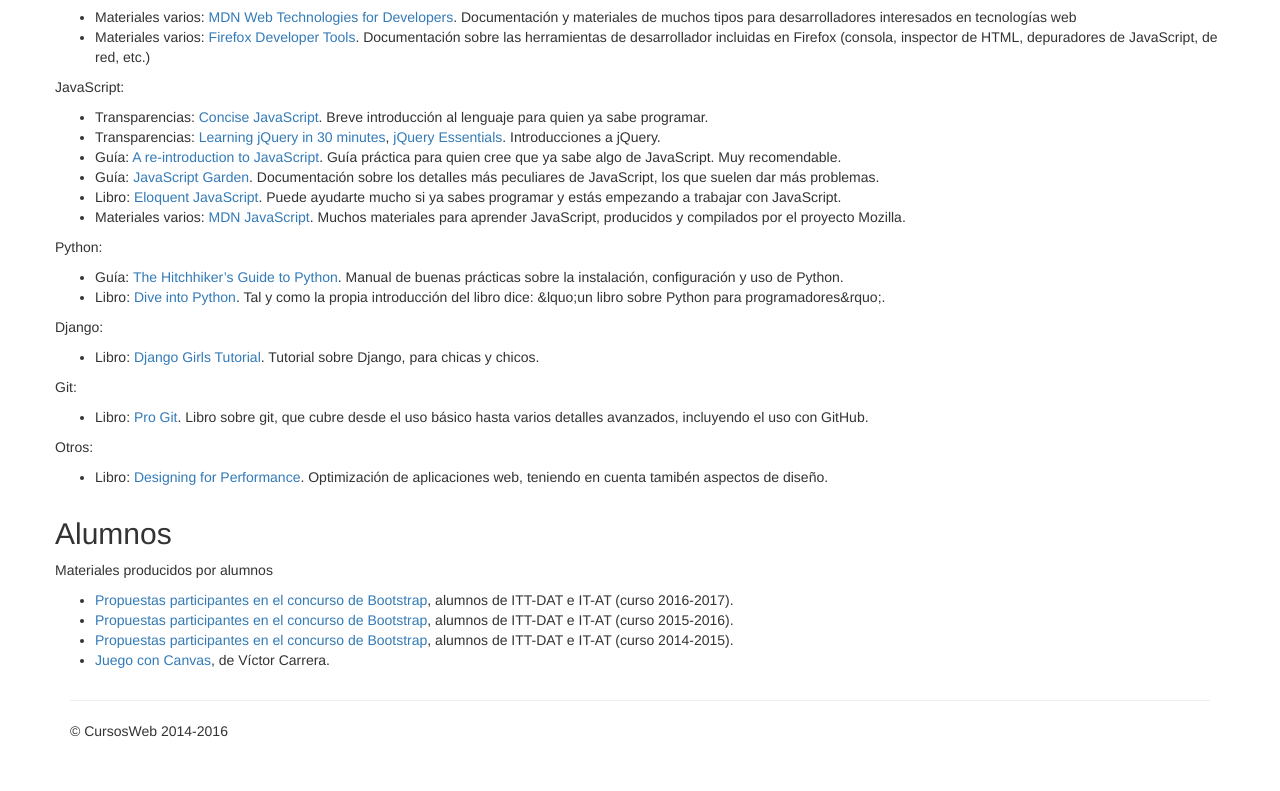
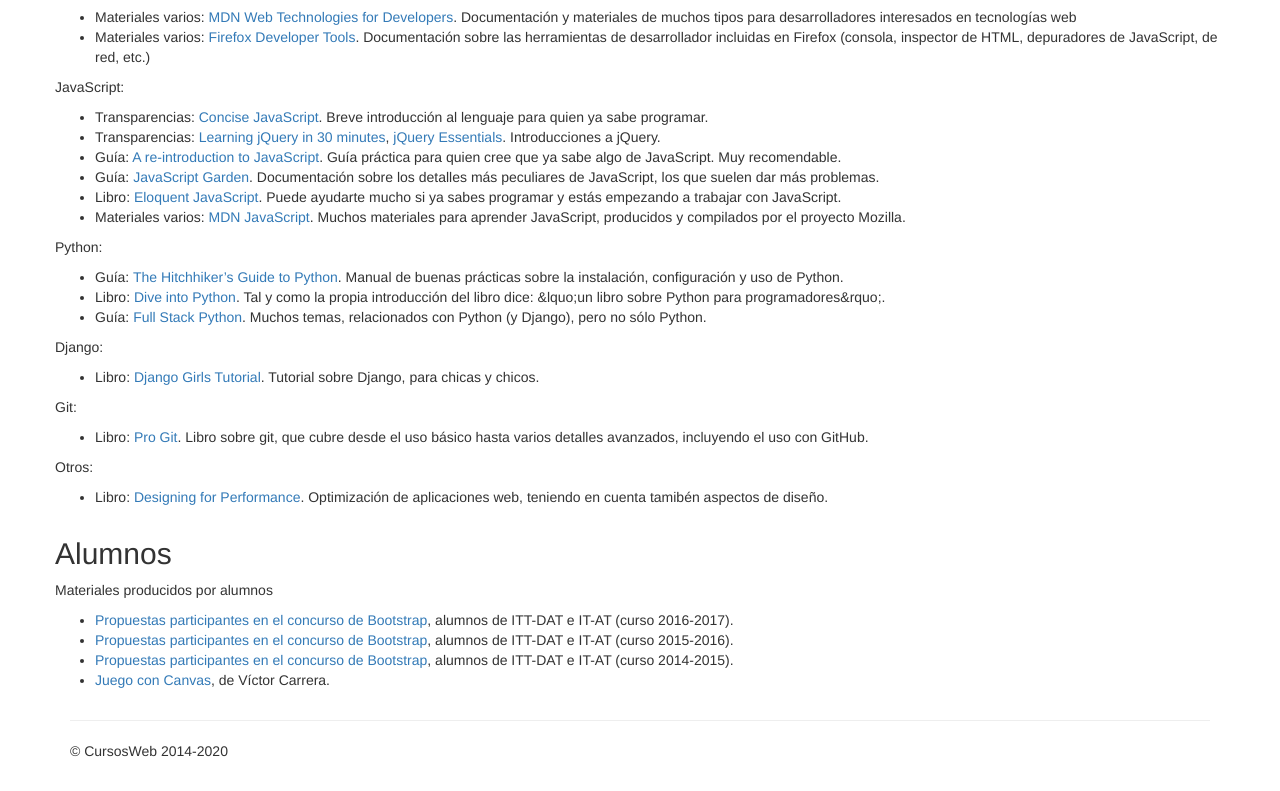
Before and after one commit to CursosWeb/CursosWeb.github.io, a plain HTML site: page index.html in a window 1280 px wide. Shown: the part 2000-2791 px from the top of the page. Drawn offline with nearby package versions, Linux system fonts and the light colour scheme.

```diff
--- a/index.html
+++ b/index.html
@@ -182,6 +182,7 @@
 	<ul>
 	  <li>Guía: <a href="http://docs.python-guide.org/">The Hitchhiker’s Guide to Python</a>. Manual de buenas prácticas sobre la instalación, configuración y uso de Python.</li>
 	  <li>Libro: <a href="http://www.diveintopython.net/">Dive into Python</a>. Tal y como la propia introducción del libro dice: &lquo;un libro sobre Python para programadores&rquo;.</li>
+	  <li>Guía: <a href="https://www.fullstackpython.com/">Full Stack Python</a>. Muchos temas, relacionados con Python (y Django), pero no sólo Python.</li>
 	</ul>
 
 	<p>Django:</p>
@@ -216,7 +217,7 @@
 
       <hr>
       <footer>
-        <p>&copy; CursosWeb 2014-2016</p>
+        <p>&copy; CursosWeb 2014-2020</p>
       </footer>
     </div> <!-- /container -->
 
```
Also changed, not shown: 2 other files.
